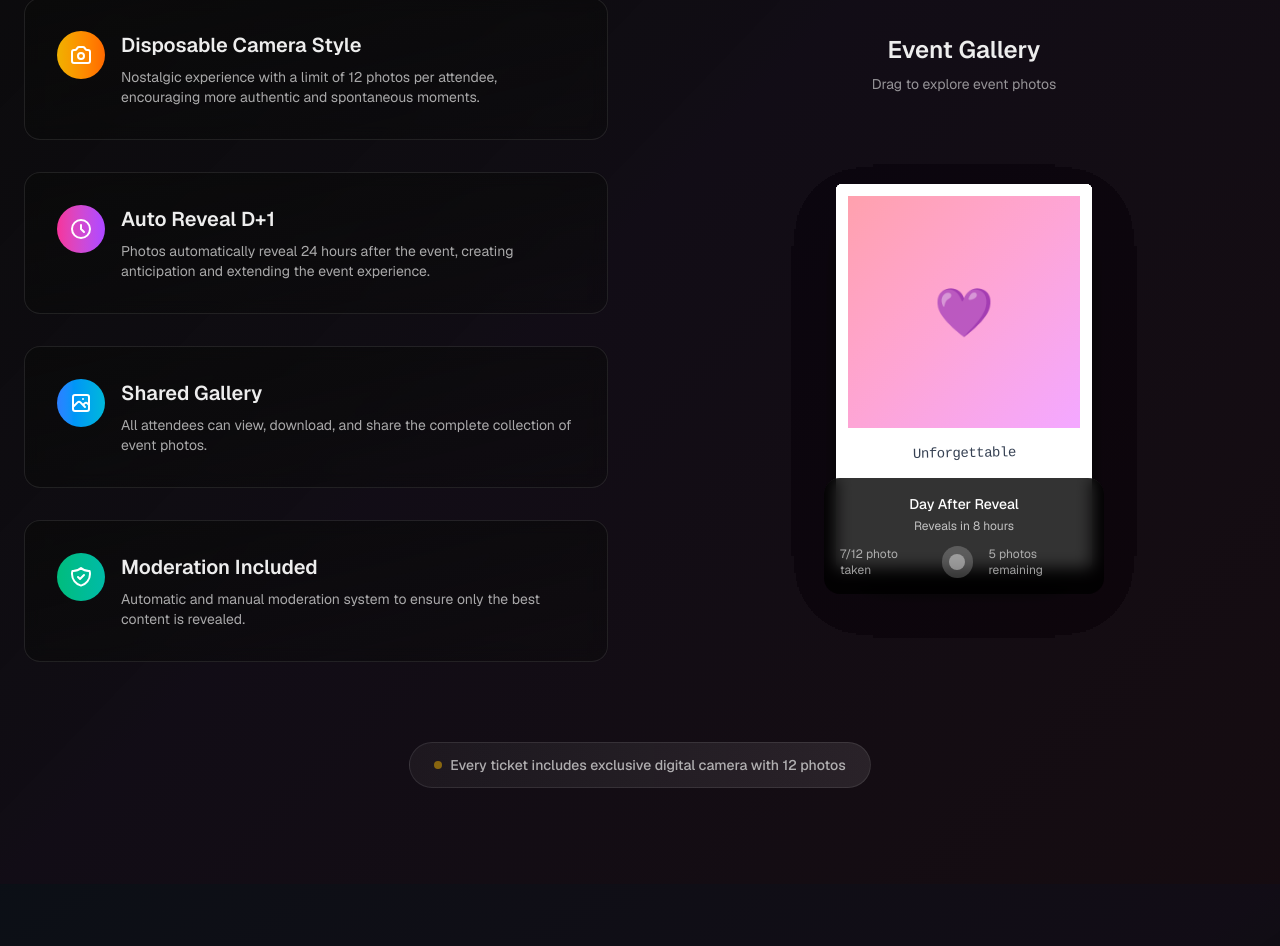
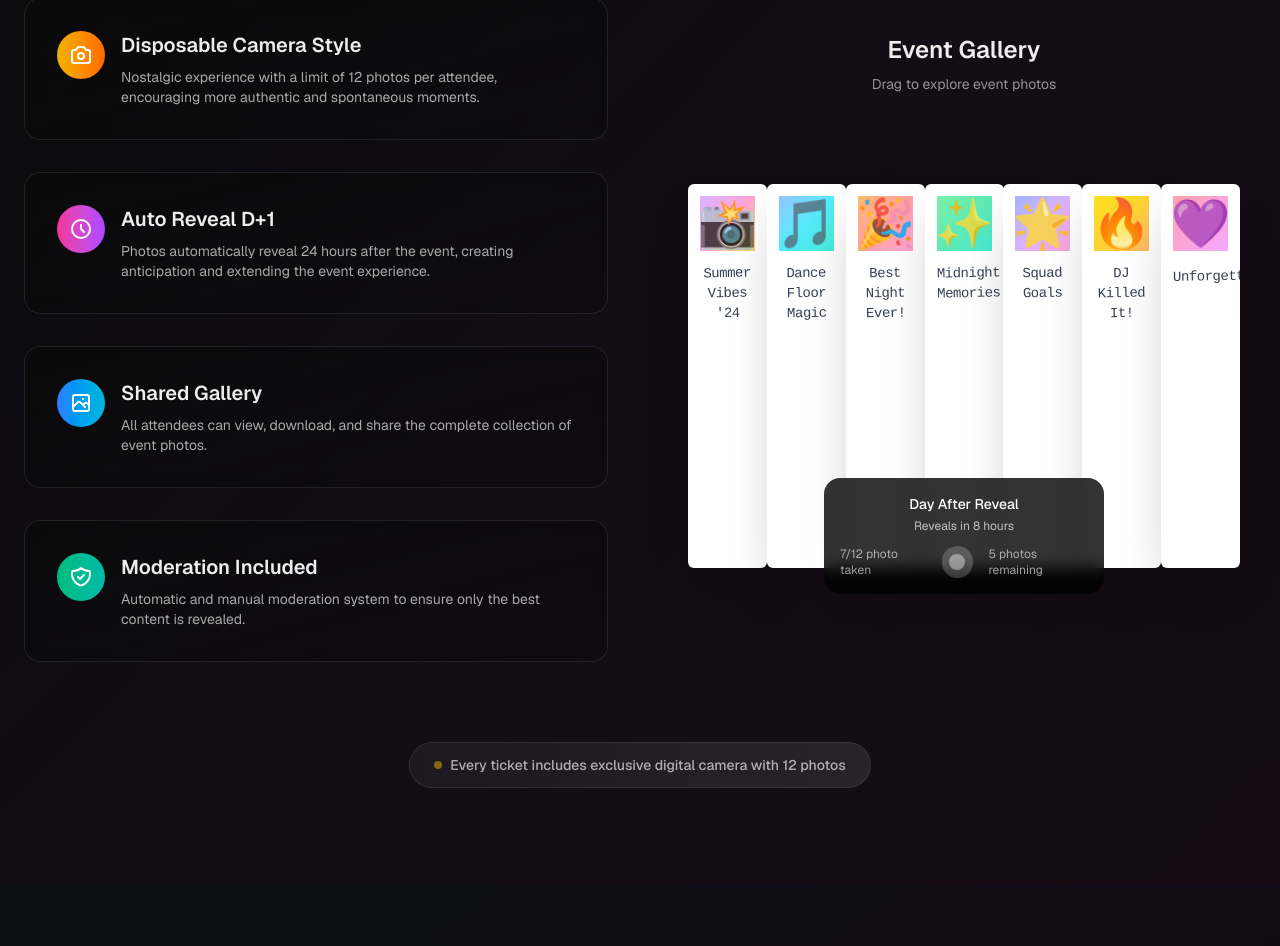
Before and after one commit to juangurdian/bole.to-website, a Next.js app: page / in a window 1280 px wide. Shown: the part 7183-8129 px from the top of the page. Built offline with nearby package versions, Linux system fonts and the light colour scheme.

Commit message:
bug fi for vercel

```diff
--- a/src/app/page.tsx
+++ b/src/app/page.tsx
@@ -1079,13 +1079,7 @@ export default function Home() {
 
                 {/* Photo 1 - Far left bottom */}
                 <DraggableCardBody
-                  className="absolute w-48 sm:w-56 lg:w-64 bg-white p-2 sm:p-3 shadow-2xl cursor-move hover:shadow-3xl transition-shadow"
-                  style={{
-                    left: '-60px',
-                    top: '120px',
-                    transform: 'rotate(-23deg)',
-                    zIndex: 1
-                  }}
+                  className="w-48 sm:w-56 lg:w-64 bg-white p-2 sm:p-3 shadow-2xl cursor-move hover:shadow-3xl transition-shadow"
                 >
                   <div className="aspect-square bg-gradient-to-br from-purple-300 via-pink-300 to-yellow-300 mb-2 sm:mb-3 overflow-hidden">
                     <div className="w-full h-full flex items-center justify-center">
@@ -1093,19 +1087,13 @@ export default function Home() {
                     </div>
                   </div>
                   <div className="text-center">
-                    <p className="text-gray-700 text-xs sm:text-sm font-handwriting">Summer Vibes '24</p>
+                    <p className="text-gray-700 text-xs sm:text-sm font-handwriting">Summer Vibes &apos;24</p>
                   </div>
                 </DraggableCardBody>
 
                 {/* Photo 2 - Top left */}
                 <DraggableCardBody
-                  className="absolute w-48 sm:w-56 lg:w-64 bg-white p-2 sm:p-3 shadow-2xl cursor-move hover:shadow-3xl transition-shadow"
-                  style={{
-                    left: '80px',
-                    top: '-30px',
-                    transform: 'rotate(8deg)',
-                    zIndex: 2
-                  }}
+                  className="w-48 sm:w-56 lg:w-64 bg-white p-2 sm:p-3 shadow-2xl cursor-move hover:shadow-3xl transition-shadow"
                 >
                   <div className="aspect-square bg-gradient-to-br from-blue-300 via-cyan-300 to-teal-300 mb-2 sm:mb-3 overflow-hidden">
                     <div className="w-full h-full flex items-center justify-center">
@@ -1119,13 +1107,7 @@ export default function Home() {
 
                 {/* Photo 3 - Center tilted */}
                 <DraggableCardBody
-                  className="absolute w-48 sm:w-56 lg:w-64 bg-white p-2 sm:p-3 shadow-2xl cursor-move hover:shadow-3xl transition-shadow"
-                  style={{
-                    left: '50%',
-                    top: '50%',
-                    transform: 'translate(-50%, -50%) rotate(-12deg)',
-                    zIndex: 3
-                  }}
+                  className="w-48 sm:w-56 lg:w-64 bg-white p-2 sm:p-3 shadow-2xl cursor-move hover:shadow-3xl transition-shadow"
                 >
                   <div className="aspect-square bg-gradient-to-br from-orange-300 via-red-300 to-pink-300 mb-2 sm:mb-3 overflow-hidden">
                     <div className="w-full h-full flex items-center justify-center">
@@ -1139,13 +1121,7 @@ export default function Home() {
 
                 {/* Photo 4 - Right side high */}
                 <DraggableCardBody
-                  className="absolute w-48 sm:w-56 lg:w-64 bg-white p-2 sm:p-3 shadow-2xl cursor-move hover:shadow-3xl transition-shadow"
-                  style={{
-                    right: '20px',
-                    top: '30px',
-                    transform: 'rotate(15deg)',
-                    zIndex: 5
-                  }}
+                  className="w-48 sm:w-56 lg:w-64 bg-white p-2 sm:p-3 shadow-2xl cursor-move hover:shadow-3xl transition-shadow"
                 >
                   <div className="aspect-square bg-gradient-to-br from-green-300 via-emerald-300 to-teal-300 mb-2 sm:mb-3 overflow-hidden">
                     <div className="w-full h-full flex items-center justify-center">
@@ -1159,13 +1135,7 @@ export default function Home() {
 
                 {/* Photo 5 - Left center overlapping */}
                 <DraggableCardBody
-                  className="absolute w-48 sm:w-56 lg:w-64 bg-white p-2 sm:p-3 shadow-2xl cursor-move hover:shadow-3xl transition-shadow"
-                  style={{
-                    left: '120px',
-                    top: '180px',
-                    transform: 'rotate(-7deg)',
-                    zIndex: 6
-                  }}
+                  className="w-48 sm:w-56 lg:w-64 bg-white p-2 sm:p-3 shadow-2xl cursor-move hover:shadow-3xl transition-shadow"
                 >
                   <div className="aspect-square bg-gradient-to-br from-indigo-300 via-purple-300 to-pink-300 mb-2 sm:mb-3 overflow-hidden">
                     <div className="w-full h-full flex items-center justify-center">
@@ -1179,13 +1149,7 @@ export default function Home() {
 
                 {/* Photo 6 - Far right tilted */}
                 <DraggableCardBody
-                  className="absolute w-48 sm:w-56 lg:w-64 bg-white p-2 sm:p-3 shadow-2xl cursor-move hover:shadow-3xl transition-shadow"
-                  style={{
-                    right: '-40px',
-                    top: '160px',
-                    transform: 'rotate(-18deg)',
-                    zIndex: 4
-                  }}
+                  className="w-48 sm:w-56 lg:w-64 bg-white p-2 sm:p-3 shadow-2xl cursor-move hover:shadow-3xl transition-shadow"
                 >
                   <div className="aspect-square bg-gradient-to-br from-yellow-300 via-amber-300 to-orange-300 mb-2 sm:mb-3 overflow-hidden">
                     <div className="w-full h-full flex items-center justify-center">
@@ -1199,13 +1163,7 @@ export default function Home() {
 
                 {/* Photo 7 - Bottom right corner */}
                 <DraggableCardBody
-                  className="absolute w-48 sm:w-56 lg:w-64 bg-white p-2 sm:p-3 shadow-2xl cursor-move hover:shadow-3xl transition-shadow"
-                  style={{
-                    right: '100px',
-                    bottom: '20px',
-                    transform: 'rotate(22deg)',
-                    zIndex: 2
-                  }}
+                  className="w-48 sm:w-56 lg:w-64 bg-white p-2 sm:p-3 shadow-2xl cursor-move hover:shadow-3xl transition-shadow"
                 >
                   <div className="aspect-square bg-gradient-to-br from-rose-300 via-pink-300 to-fuchsia-300 mb-2 sm:mb-3 overflow-hidden">
                     <div className="w-full h-full flex items-center justify-center">
```
